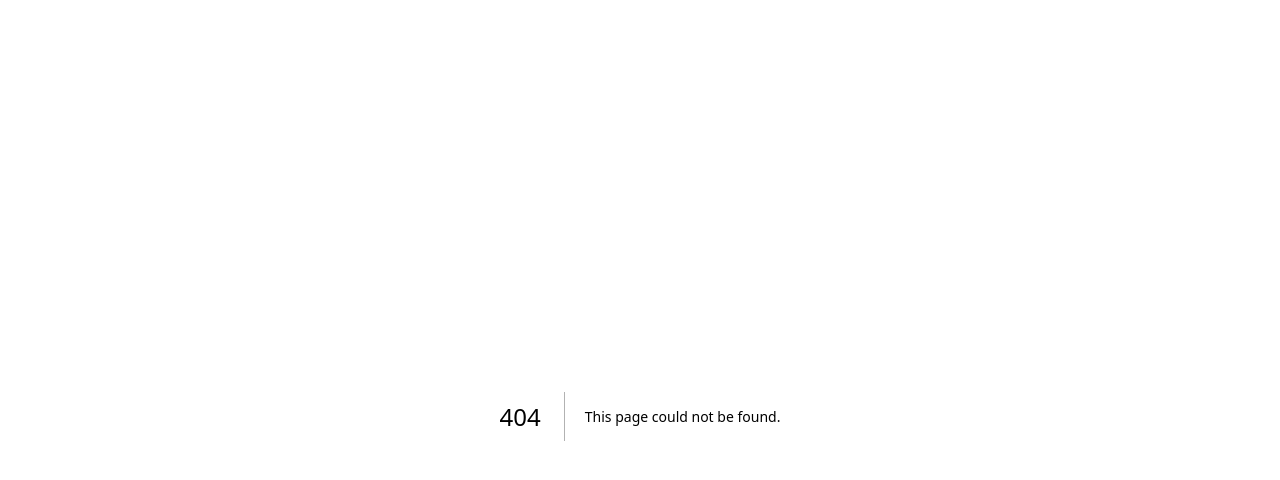
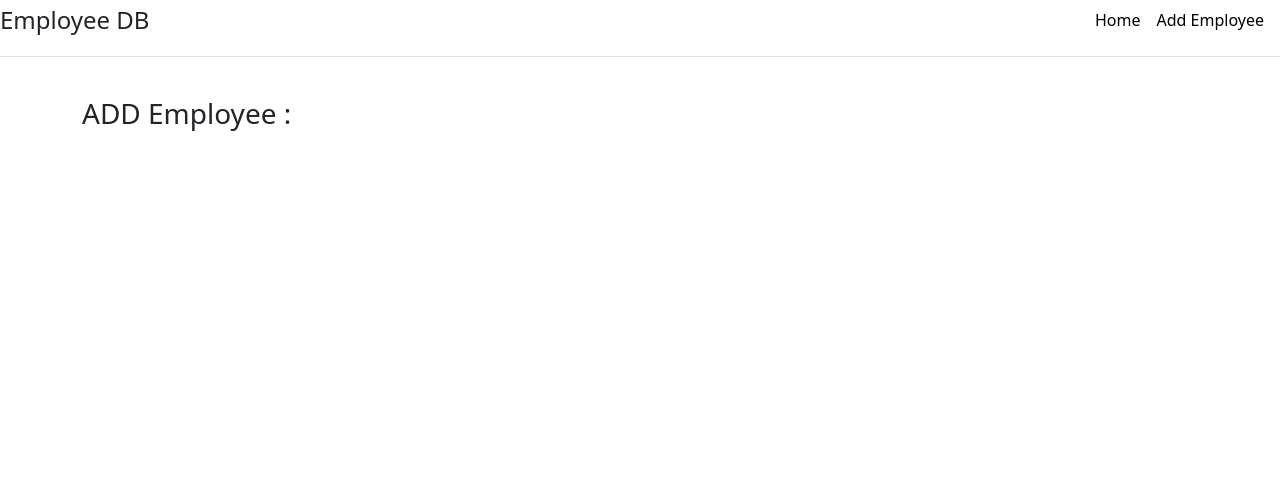
Before and after one commit to sohailakhtr/Nextjs-rendering-learning, a Next.js app: page /form/add in a window 1280 px wide. Before the commit this address had no page. Shown: the top 480 px of the page. Built offline with nearby package versions, Linux system fonts and the light colour scheme.

Commit message:
server-side-rendering

```diff
--- /dev/null
+++ b/src/app/form/add/page.js
@@ -0,0 +1,7 @@
+export default function AddPage() {
+  return (
+    <>
+      <h3>ADD Employee :</h3>
+    </>
+  );
+}
--- a/src/app/layout.js
+++ b/src/app/layout.js
@@ -1,5 +1,6 @@
 import { Geist, Geist_Mono } from "next/font/google";
 import "bootstrap/dist/css/bootstrap.css";
+import Header from "@/components/header";
 const geistSans = Geist({
   variable: "--font-geist-sans",
   subsets: ["latin"],
@@ -23,6 +24,7 @@
       className={`${geistSans.variable} ${geistMono.variable}`}
     >
       <body>
+        <Header />
         <div className="container py-3">{children}</div>
       </body>
     </html>
--- /dev/null
+++ b/src/components/header.js
@@ -0,0 +1,24 @@
+import Link from "next/link";
+
+export default function HeaderPage() {
+  return (
+    <div className="d-flex flex-column flex-md-row align-items-center pb-3 mb-4 border-bottom">
+      <span className="fs-4">Employee DB</span>
+
+      <nav className="d-inline-flex mt-2 mt-md-0 ms-md-auto">
+        <Link
+          href="/"
+          className="me-3 py-2 link-body-emphasis text-decoration-none"
+        >
+          Home
+        </Link>
+        <Link
+          href="/form/add"
+          className="me-3 py-2 link-body-emphasis text-decoration-none"
+        >
+          Add Employee
+        </Link>
+      </nav>
+    </div>
+  );
+}
```
Also changed, not shown: src/app/employees/[id]/page.js (added, +7 -0 lines), src/app/form/edit/page.js (added, +7 -0 lines).
